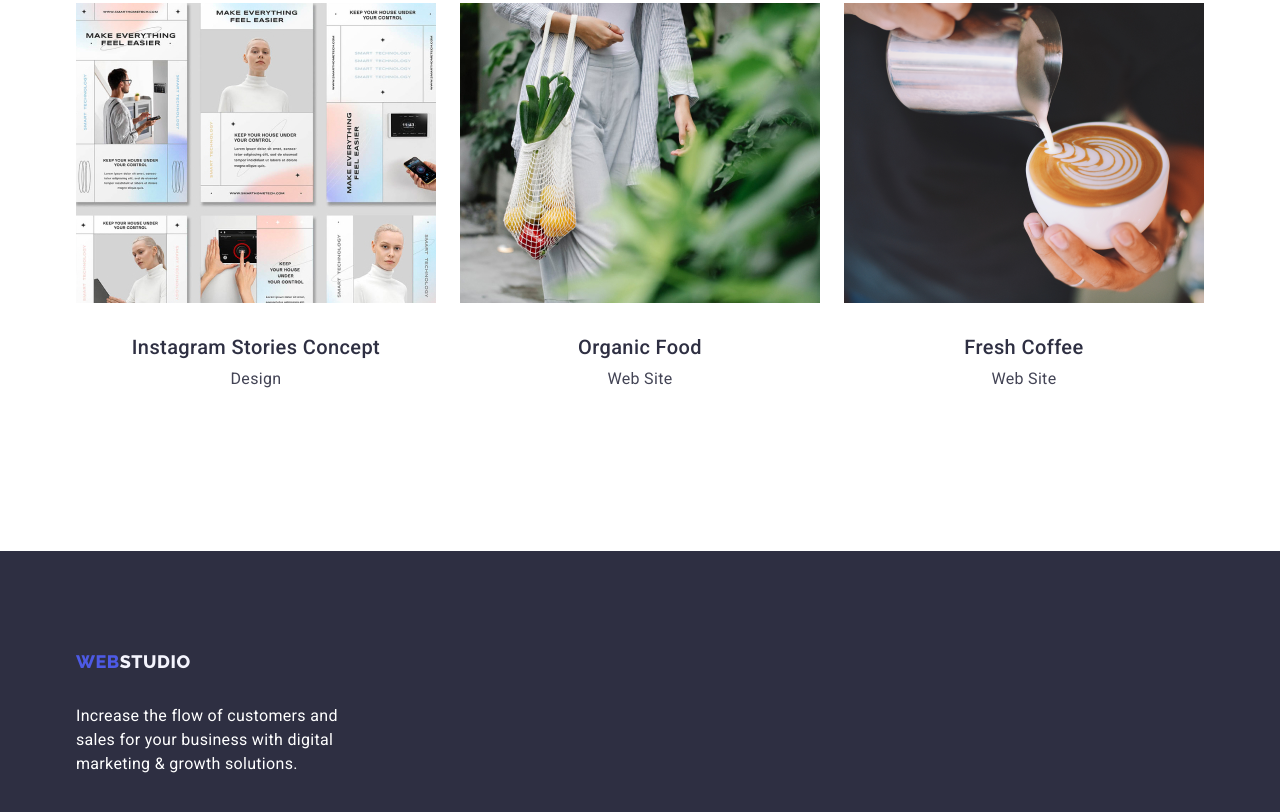
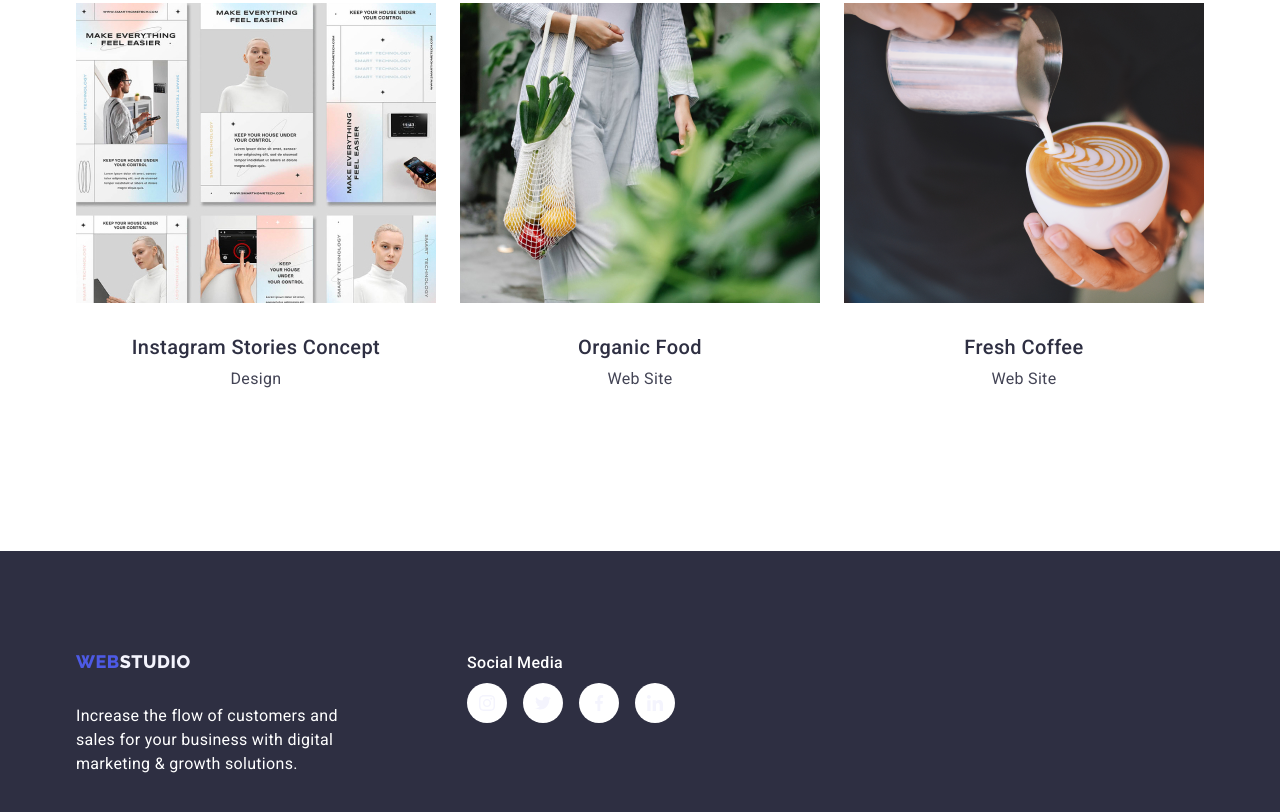
Before and after one commit to KarinaPelykh/goit-markup-hw-04, a plain HTML site: page portfolio.html in a window 1280 px wide. Shown: the part 1240-2052 px from the top of the page. Drawn offline with nearby package versions, Linux system fonts and the light colour scheme.

Commit message:
Додаю дз

```diff
--- a/css/styles.css
+++ b/css/styles.css
@@ -299,10 +299,7 @@ border-radius: 4px;
     color: #2e2f42;
 }
 
-/* .items-ul-icon{
 
-
-} */
     .section-menu-icon{
         display: flex;
         gap: 24px;
@@ -321,6 +318,12 @@ border-radius: 4px;
 
     background-color: rgba(77, 90, 229, 1);
 
+}
+
+.section-items-icon:hover,
+.section-items-icon:focus
+{
+background: #404BBF;
 }
 .items-ul-icon{
     display: flex;
@@ -506,6 +509,8 @@ padding: 100px 0;
     color: #4D5AE5;
 
 }
+
+
 .logo-link{
 
 
@@ -536,11 +541,35 @@ padding: 100px 0;
     color: #404BBF
 }
 
+.social-item{
+border-radius: 50%;
+background: #FFFFFF;
 
-/* .social-menu{
+
+
+
+}
+.container-social{
     display: flex;
-    gap:30;
-} */
+}
+.social-icon-section{
+
+    margin-left: 127px;
+}
+
+.icon-menu{
+    display: flex;
+    gap: 16px;
+    justify-content: center;
+    align-items: center;
+    margin-right:auto;
+    margin-left:auto;
+
+    width: 208px;
+}
+
+
+
 .social-link{
     display: flex;
     align-items: center;
@@ -548,17 +577,26 @@ padding: 100px 0;
 
     width: 40px; ;
     height: 40px;;
-    border-radius:50%;
+
 
 }
 .social-icon{
     display: flex;
     justify-content: center;
     align-items: center;
-    fill:#F4F4FD;
+
+    fill:rgba(244, 244, 253, 1);
+
 }
 
+.social-item:hover,
+.social-item:focus{
+    background: #31D0AA;
+}
 .title-social{
+    display: block;
+    margin-bottom:8px ;
+
     font-family: 'Roboto';
     font-style: normal;
     font-weight: 500;
@@ -579,8 +617,8 @@ padding: 100px 0;
 /* портфоліо заголовок */
 .logo-accent {
     display: inline-block;
-    flex-direction: row;
-    align-items: center;
+    /* flex-direction: row;
+    align-items: center; */
     padding: 0px;
    margin-bottom: 16px;
 
@@ -641,14 +679,8 @@ padding: 100px 0;
     width: calc((100% - 48px) / 3);
 
 }
-/* .container-ul-img {
-    width: 1158px;
-    margin-right: auto;
-    margin-left: auto;
-}
-.container-footer{
-    width: 264px;
-} */
+
+
 
 /* ======================================================================== */
  /*                       Customer -section                                  */
--- a/portfolio.html
+++ b/portfolio.html
@@ -186,7 +186,8 @@
     </main>
     <!-- ======================================= -->
     <footer class="footer">
-      <div class="container">
+      <div class="container container-social">
+        <div class="container-footer">
           <a class="logo-link link logo-accent" href="./index.html"
             >Web<span class="accent logo-accent">Studio</span></a
           >
@@ -195,6 +196,45 @@
             digital marketing & growth solutions.
           </p>
         </div>
+        <div class="social-icon-section">
+          <h2 class="title-social">Social media</h2>
+          <ul class="list icon-menu">
+            <li class="social-item">
+              <a
+                class="social-link"
+                href=""
+                target="_blank"
+                rel="noopener noreferer"
+              >
+                <svg class="social-icon" width="16" height="16">
+                  <use href="./images/icon.svg#instagram"></use>
+                </svg>
+              </a>
+            </li>
+            <li class="social-item">
+              <a class="social-link" href="">
+                <svg class="social-icon" width="16" height="16">
+                  <use href="./images/icon.svg#twitter"></use>
+                </svg>
+              </a>
+            </li>
+            <li class="social-item">
+              <a class="social-link" href="">
+                <svg class="social-icon" width="16" height="16">
+                  <use href="./images/icon.svg#facebook"></use>
+                </svg>
+              </a>
+            </li>
+            <li class="social-item">
+              <a class="social-link" href="">
+                <svg class="social-icon" width="16" height="16">
+                  <use href="./images/icon.svg#linkedin"></use>
+                </svg>
+              </a>
+            </li>
+          </ul>
+        </div>
+      </div>
     </footer>
   </body>
 </html>
```
Also changed, not shown: index.html (+21 -19 lines). Lines whose indentation alone changed are shown as unchanged.
